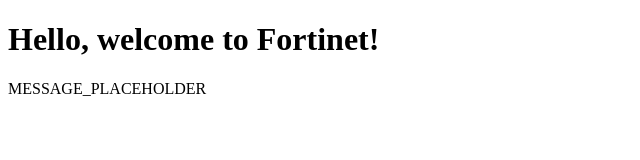
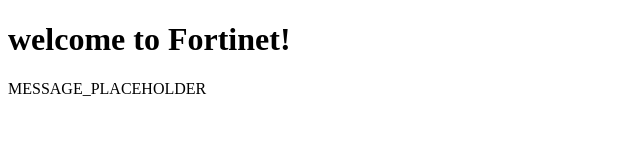
Before and after one commit to vanamakri/gitops-dev, a plain HTML site: page src/index.html in a window 1280 px wide. Shown: the whole page, without its empty margins (0-640 px from the left). Drawn offline with Linux system fonts and the light colour scheme.

Commit message:
updated src

```diff
--- a/src/index.html
+++ b/src/index.html
@@ -6,7 +6,7 @@
     <title>Dynamic Message</title>
 </head>
 <body>
-    <h1>Hello, welcome to Fortinet!</h1>
+    <h1>welcome to Fortinet!</h1>
     <p id="message">MESSAGE_PLACEHOLDER</p>
 </body>
 </html>
```
